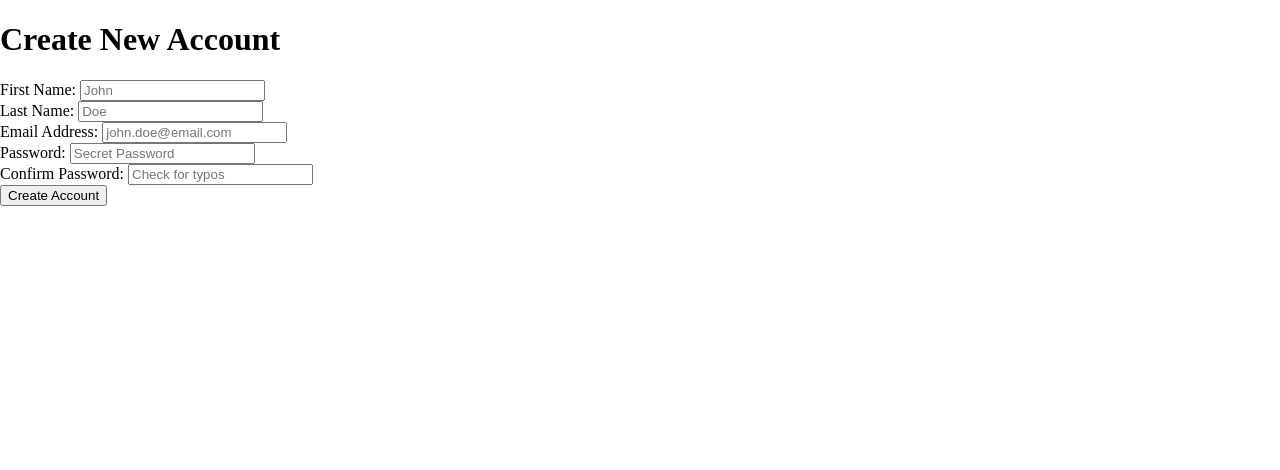
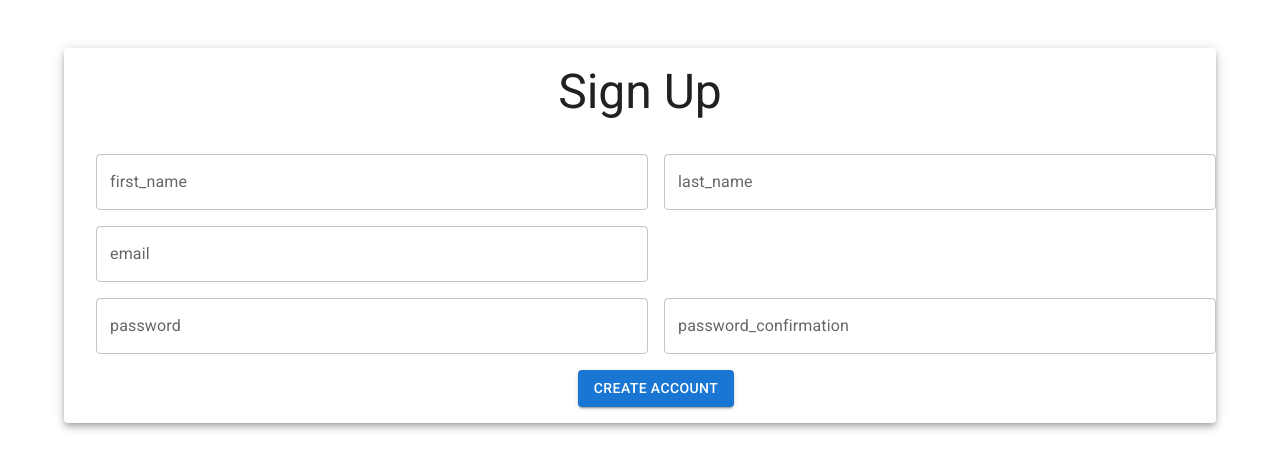
Before and after one commit to drewkeat/mainstage-client, a React (Create React App) app: page /signup in a window 1280 px wide. Shown: the top 470 px of the page. Built offline with nearby package versions, Linux system fonts and the light colour scheme.

Commit message:
apply pre-styled form to signup page

```diff
--- a/src/Components/MainstageForm/MSTextField.jsx
+++ b/src/Components/MainstageForm/MSTextField.jsx
@@ -1,5 +1,5 @@
 import React from 'react';
-import { TextField } from '@mui/material';
+import { TextField, Grid } from '@mui/material';
 import { useField } from "formik";
 
 const MSTextField = ({
@@ -19,7 +19,7 @@ const MSTextField = ({
   }
 
   return (
-    <TextField { ...configTextfield }/>
+    <TextField { ...configTextfield } label={name}/>
   );
 }
 
--- a/src/Components/MainstageForm/MainstageForm.jsx
+++ b/src/Components/MainstageForm/MainstageForm.jsx
@@ -8,7 +8,7 @@ function MainstageForm({children, formValues, validations, handleSubmit, elevati
     <Formik
         initialValues={{...formValues}}
         validationSchema={validations}
-        onSubmit={handleSubmit}
+        onSubmit={(values) => handleSubmit(values)}
       >
       <Form>
         <Paper elevation={elevation} sx={{padding: `${padding}rem`, textAlign: 'center'}}>
--- a/src/Pages/Signup/Signup.jsx
+++ b/src/Pages/Signup/Signup.jsx
@@ -1,27 +1,13 @@
 import { connect } from "react-redux"
 
 import { createUser } from "../../Actions/UserActions";
-import SignupForm from "./components/SignupForm";
+import StyledSignupForm from './components/StyledSignupForm'
 
 
 export function Signup({createUser,...props}) {
-
-  const renderErrors = () => {
-    if (props.errors) {
-      return (
-        <div style={{margin: "auto", width: "fit-content", textAlign: "center"}}>
-          {props.errors.map(error => <p key={error} style={{color: "red", textDecoration: "underline"}}>{error}</p>)}
-        </div>
-      )
-    }
-  }
-
-  return (
-    <div>
-      {renderErrors()}
-      <SignupForm createUser={createUser}/>
-    </div>
-  );
+  return(
+    <StyledSignupForm createUser={ createUser }/>
+  )
 }
 
 export default connect(state => ({errors: state.auth.errors}), { createUser })(Signup);
--- /dev/null
+++ b/src/Pages/Signup/components/StyledSignupForm.jsx
@@ -0,0 +1,67 @@
+import * as Yup from 'yup'
+import { Grid, Button, Container } from '@mui/material'
+
+import MainstageForm from '../../../Components/MainstageForm/MainstageForm'
+import MSTextField from '../../../Components/MainstageForm/MSTextField'
+
+function StyledSignupForm() {
+  const formValues = {
+    first_name: "",
+    last_name: "",
+    email: "",
+    password: "",
+    password_confirmation: ""
+  }
+
+  const validations = Yup.object().shape({
+    first_name: Yup.string().required("Required"),
+    last_name: Yup.string().required("Required"),
+    email: Yup.string().email("Invalid email format").required("Required"),
+    password: Yup.string().required("Required"),
+    password_confirmation: Yup.string().required("Required")
+  })
+
+  const handleSubmit = values => {
+    console.log(values)
+  }
+
+  return (
+    <div>
+      <Container sx={{maxWidth: '75%', marginTop: '3rem'}}>
+        <MainstageForm
+          formValues = {formValues}
+          validations = {validations}
+          handleSubmit = {(values) => handleSubmit(values)}
+          header="Sign Up"
+          elevation={5}
+          spacing={2}
+          justifyContent='center'
+          padding={1}
+          sx={{margin: 'auto'}}
+        >
+          <Grid item xs={6}>
+            <MSTextField fullWidth type="text" name="first_name"  />
+          </Grid>
+          <Grid item xs={6}>
+            <MSTextField fullWidth type="text" name="last_name" />
+          </Grid>
+          <Grid item xs={6}>
+            <MSTextField fullWidth type="email" name="email" />
+          </Grid>
+          <Grid item xs={6}></Grid>
+          <Grid item xs={6}>
+            <MSTextField fullWidth type="password" name="password" />
+          </Grid>
+          <Grid item xs={6}>
+            <MSTextField fullWidth type="password" name="password_confirmation" />
+          </Grid>
+          <Grid item>
+            <Button type="submit" variant='contained'>Create Account</Button>
+          </Grid>
+        </MainstageForm>
+      </Container>
+    </div>
+  );
+}
+
+export default StyledSignupForm;
```
